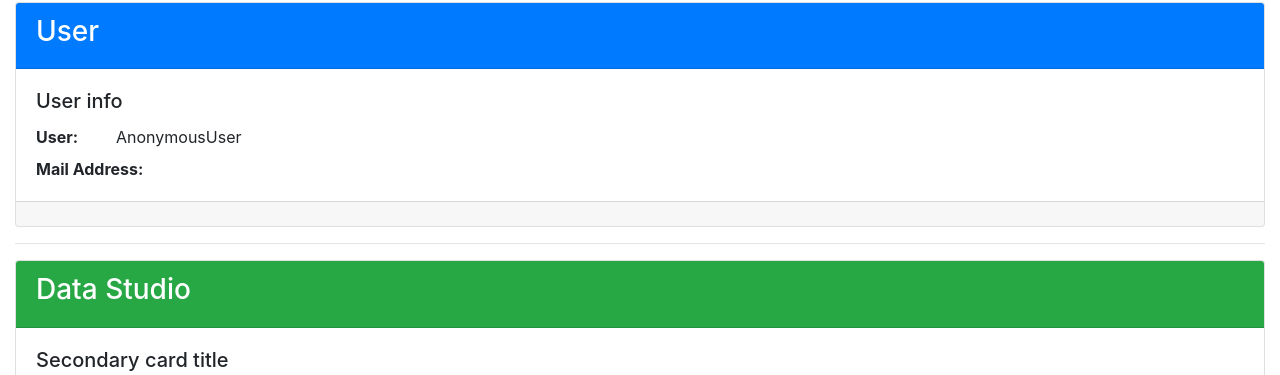
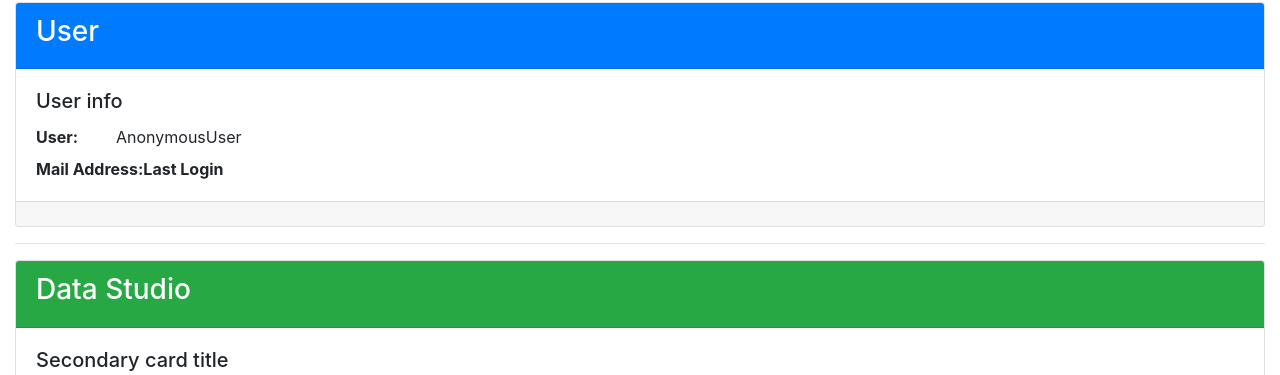
Before and after one commit to takashifuruya0/nams, a Django app: template web/templates/web/main.html in a window 1280 px wide. Shown: the part 347-722 px from the top of the page. Run offline with Django 3.2, Linux system fonts and the light colour scheme; the template is opened without the code that fills it, so the values that code supplies are empty; some libraries are stand-ins or nearby versions.

Commit message:
added user info

```diff
--- a/web/templates/web/main.html
+++ b/web/templates/web/main.html
@@ -76,6 +76,8 @@
 						<dd>{{user}}</dd>
 						<dt>Mail Address: </dt>
 						<dd>{{user.email}}</dd>
+						<dt>Last Login</dt>
+						<dd>{{user.last_login | date}}</dd>
 					</dl>
 
 					{% if request.user.is_superuser %}
```
